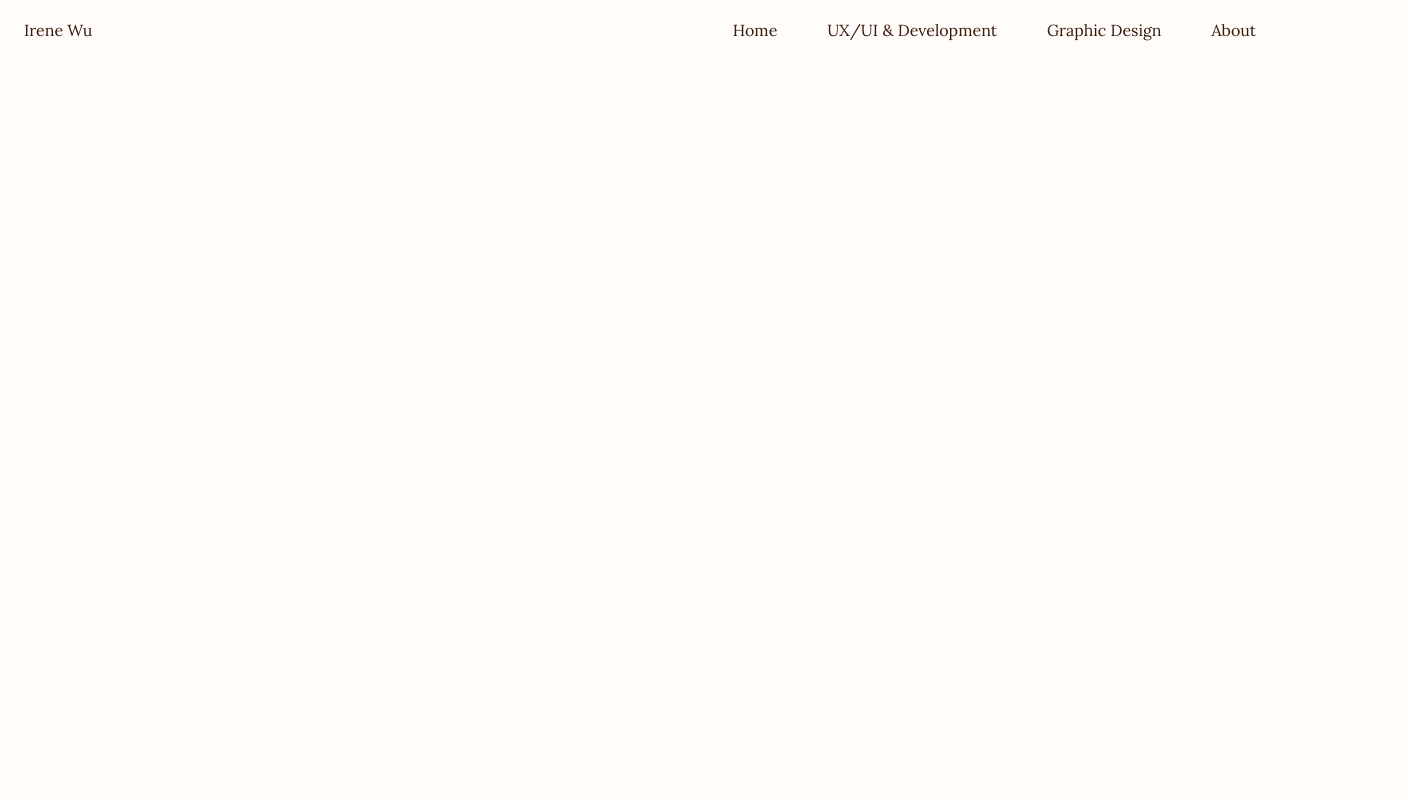
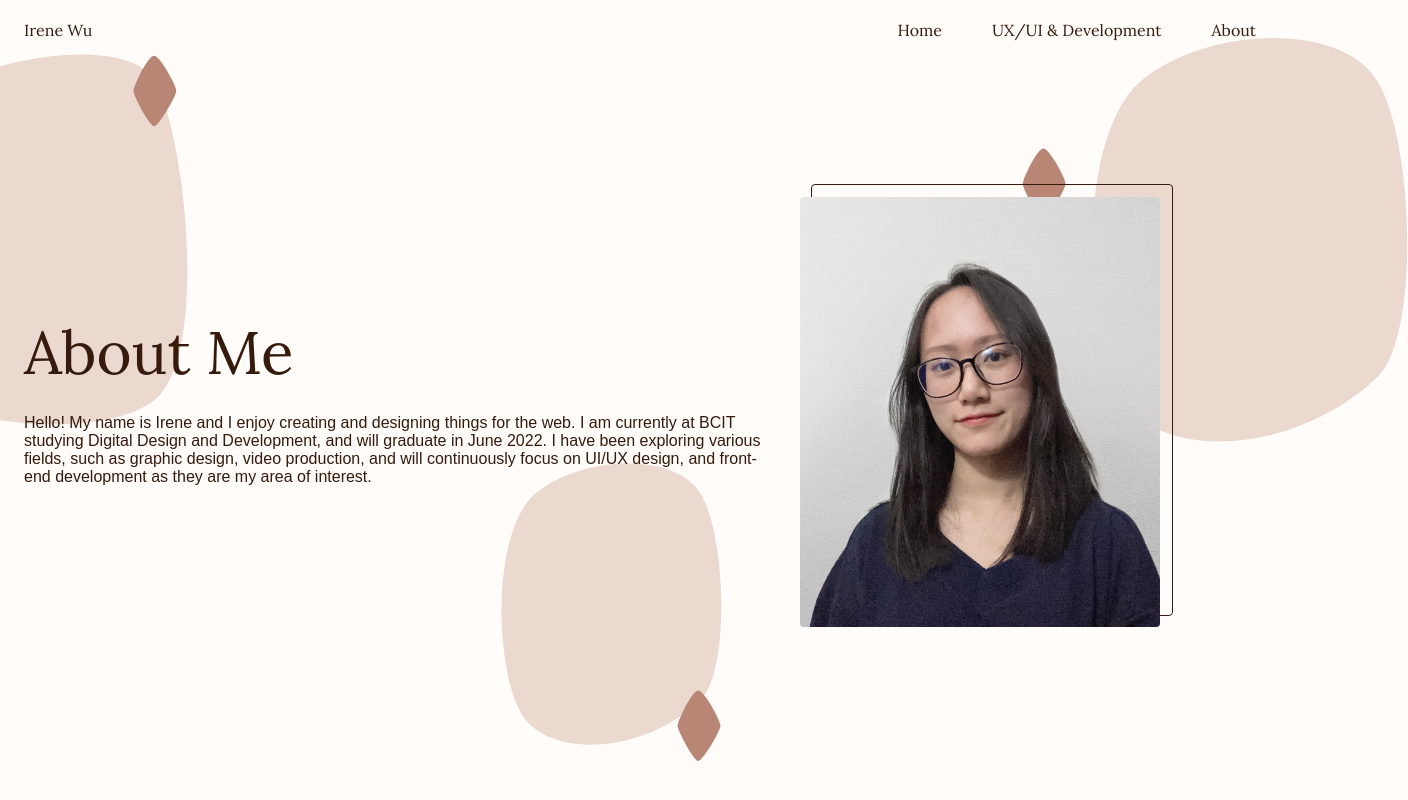
Before and after one commit to irenewuu/portfolio, a Next.js app: page /about in a window 1280 px wide. Shown: the top 800 px of the page, 1408 px wide, since content can reach past the window. Built offline with nearby package versions, Linux system fonts and the light colour scheme; a web font is replaced by a local one.

Commit message:
linked pages together

```diff
--- a/comps/header/ImgHeader.js
+++ b/comps/header/ImgHeader.js
@@ -1,5 +1,6 @@
 import React from 'react';
-import headerDeco from './../../assets/header-deco.svg'
+import desktopDeco from './../../assets/header-deco.svg'
+import tabletDeco from './../../assets/mobile-header-deco.svg'
 
 export default function ImgHeader({
     header= "Hello, my name is Irene Wu. I am a front-end developer and designer.",
@@ -7,13 +8,16 @@ export default function ImgHeader({
     img="",
 }) {
   return <div className='header-cont'>
-      <div className='img-info-cont'>
+      <div className='info-cont'>
           <div>
             <h1>{header}</h1>
             <p>{description}</p>
           </div>
-          <img src={img} />
+          <div className='profile-img-cont'>
+            <img src={img}/>
+          </div>
       </div>
-      <img src={headerDeco.src} />
+      <img src={desktopDeco.src} className='bg-deco desktop-deco' />
+      <img src={tabletDeco.src} className='bg-deco tablet-deco' />
   </div>
 }
--- a/comps/navbar/Navbar.js
+++ b/comps/navbar/Navbar.js
@@ -1,4 +1,5 @@
 import React, {useState} from 'react';
+import {useRouter} from 'next/router';
 import styled from 'styled-components';
 
 import menuIcon from '../../assets/menu-icon.svg';
@@ -9,7 +10,7 @@ const MenuPanelCont = styled.div`
   display: block;
   box-sizing: border-box;
   overflow-x: hidden;
-  margin: 0 -24px;
+  width: 100%;
   opacity: ${props=>props.opacity};
   z-index: ${props=>props.zIndex};
   background-color: rgba(0,0,0,.25);
@@ -24,6 +25,7 @@ const MenuPanel = styled.div`
 `;
 
 export default function Navbar() {
+  const router = useRouter();
 
   const [menuState, setMenuState] = useState(false);
   const [opacity, setOpacity] = useState(false);
@@ -50,10 +52,10 @@ export default function Navbar() {
       src={closeIcon.src}
       alt="close icon"
         onClick={()=>{setMenuState(HandleClick);}} />
-      <a>Home</a>
-      <a>UX/UI & Development</a>
-      <a>Graphic Design</a>
-      <a>About</a>
+        <a onClick={()=> router.push("/")} >Home</a>
+        <a onClick={()=> router.push("/works")} >UX/UI & Development</a>
+        {/* <a onClick={()=> router.push("/")} >Graphic Design</a> */}
+        <a onClick={()=> router.push("/about")} >About</a>
     </MenuPanel>
 
   </MenuPanelCont>
@@ -61,10 +63,10 @@ export default function Navbar() {
       <a className='logo'>Irene Wu</a>
       {/* desktop menu bar */}
       <div className='desktop-menu'>
-        <a>Home</a>
-        <a>UX/UI & Development</a>
-        <a>Graphic Design</a>
-        <a>About</a>
+        <a onClick={()=> router.push("/")}>Home</a>
+        <a onClick={()=> router.push("/works")} >UX/UI & Development</a>
+        {/* <a onClick={()=> router.push("/")} >Graphic Design</a> */}
+        <a onClick={()=> router.push("/about")} >About</a>
       </div>
       {/* mobile menu hamburger */}
       <img className='menu-icon'
--- a/pages/about.js
+++ b/pages/about.js
@@ -1,7 +1,15 @@
 import React from 'react';
+import ImgHeader from "../comps/header/ImgHeader";
+import downarrow from '../assets/down-arrow.svg';
+import Me from '../assets/me.png'
 
 export default function About() {
-  return <div>
-
-  </div>;
+  return  <div className="centered-cont">
+  <ImgHeader
+    header='About Me'
+    description='Hello! My name is Irene and I enjoy creating and designing things for the web. I am currently at BCIT studying Digital Design and Development, and will graduate in June 2022. I have been exploring various fields, such as graphic design, video production, and will continuously focus on UI/UX design, and front-end development as they are my area of interest. '
+    img={Me.src}
+  />
+  <h2>work in progress</h2>
+</div>
 }
--- a/styles/app.scss
+++ b/styles/app.scss
@@ -22,7 +22,8 @@
 }
 html {
   background-color: $cream;
-  // padding: 0 24px;
+  margin-bottom: 60px;
+  overflow-x: hidden;
 }
 
 html, #__next, body, .centered-cont {
--- a/styles/components/header.scss
+++ b/styles/components/header.scss
@@ -1,17 +1,19 @@
 .header-cont {
-    max-width: 1600px;
-    width: 100%;
-    margin: 0 24px;
-    position: relative;
-    top: 0;
-    height: 100vh;
-    overflow:hidden;
+    // overflow:hidden;
     display: flex;
     flex-direction: column;
     justify-content: center;
     align-items: center;
 
-    .img-info-cont, .info-cont {
+    max-width: 1600px;
+    width: 100%;
+    height: 100vh;
+    margin: 0 24px;
+    position: relative;
+    top: -60px;
+    z-index: -1;
+
+    .info-cont {
         box-sizing: border-box;
         display: flex;
         flex-direction: row;
@@ -25,32 +27,87 @@
 
         div p { margin-top: 24px; }
     }
-    .info-cont div { width: 60%; }
 
-    img { width: 120vw; }
+    .info-cont div:first-child { width: 60%; }
+
+    .bg-deco { width: 120vw; }
 }
-    .mobile-deco { display: none; }
     .tablet-deco { display: none; }
     .desktop-deco { display: block; }
 
+    .profile-img-cont {
+        position: relative;
+        margin-left: 48px;
+        width: 360px;
+        height: 430px;
+        border: 1px solid $darkbrown;
+        border-radius: 4px;
+        img {
+            border-radius: 4px;
+            width: 360px;
+            height: 430px;
+            position: absolute;
+            top: 12px;
+            left: -12px;
+        }
+    }
+
 @media screen and (min-width: $lgst) {
-    .header-cont img { width: 100%;}
+    .header-cont .bg-deco { width: 100%;}
 }
 
 @media screen and (max-width: $lg) {
-    .header-cont .info-cont div { width: 80%; }
-}
+    .header-cont .bg-deco { width: 100%;}
+    .header-cont .info-cont {
+        flex-direction: column-reverse;
+        justify-content: center;
+    }
 
-@media screen and (max-width: $md) {
-    .header-cont .info-cont div { width: 100%; }
+    .header-cont .info-cont div:first-child {
+        width: 80%;
+    }
+
+    .profile-img-cont {
+        position: relative;
+        margin-left: 48px;
+        width: 300px;
+        height: 300px;
+        border: 1px solid $darkbrown;
+        margin-bottom: 24px;
+        margin-left: 0;
+
+        img {
+            width: 300px;
+            height: 300px;
+            object-fit: cover;
+            position: absolute;
+            top: 12px;
+            left: -12px;
+        }
+    }
     .tablet-deco { display: block; }
     .desktop-deco { display: none; }
 }
 
+@media screen and (max-width: $md) {
+    .header-cont .info-cont { flex-direction: column-reverse; }
+    .header-cont .info-cont div:first-child { width: 100%; }
+    .tablet-deco { display: block; }
+    .desktop-deco { display: none; }
+
+    .profile-img-cont {
+        width: 250px;
+        height: 250px;
+        img {
+            width: 250px;
+            height: 250px;
+        }
+    }
+}
+
 @media screen and (max-width: $sm) {
-    .header-cont .info-cont div { width: 100%; }
-    .mobile-deco { display: block; }
-    .tablet-deco { display: none; }
+    .header-cont .bg-deco { width: 120vw;}
+    .header-cont .info-cont div:first-child { width: 100%; }
     .desktop-deco { display: none; }
 
 }
--- a/styles/components/navbar.scss
+++ b/styles/components/navbar.scss
@@ -1,3 +1,4 @@
+// navbar ===========================================
 .navbar-cont {
     width: 100%;
     max-width: 1400px;
@@ -35,6 +36,8 @@ nav {
     text-decoration: underline solid Currentcolor;
 }
 
+// mobile menu panel ===========================================
+
 .menu-icon {
     display: none;
 }
@@ -48,6 +51,9 @@ nav {
     .desktop-menu  {
         display: none;
     }
+
+    // mobile menu panel ===========================================
+
     .menu-icon {
         display: block;
         width: 24px;
```
Also changed, not shown: comps/header/Header.js (+3 -5 lines), pages/index.js (+1 -6 lines), pages/works.js (+10 -1 lines), assets/header-deco.svg.
